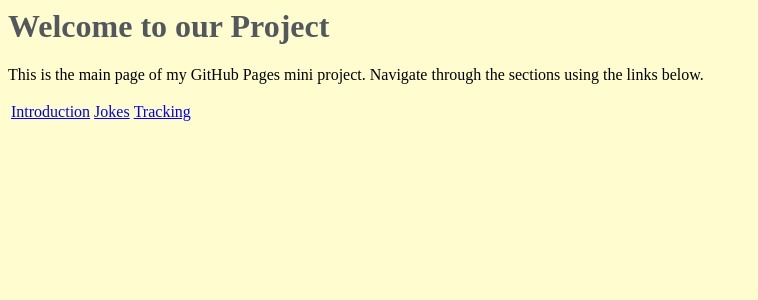
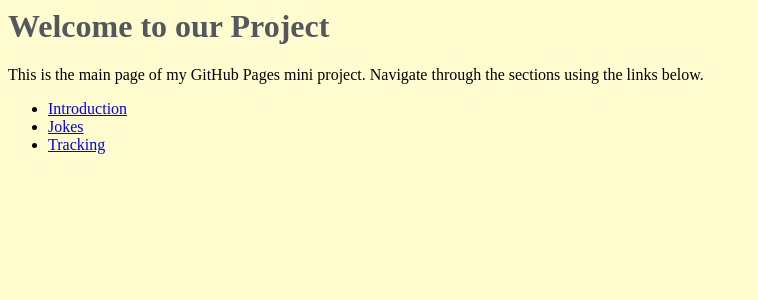
Before and after one commit to 7mwang/pair-blog, a Jekyll site: the page built from index.md, in a window 1280 px wide. Shown: the top 300 px of the page, without its empty margins (0-758 px from the left). Built offline with Jekyll 4.4.1, drawn with Linux system fonts in a browser that asks for light colours.

Commit message:
reorganization

```diff
--- a/index.md
+++ b/index.md
@@ -5,10 +5,8 @@ title: Welcome to our Project
 
 This is the main page of my GitHub Pages mini project. Navigate through the sections using the links below.
 
-<table>
-  <tr>
-    <td><a href="{{ site.baseurl }}/github/pages/intro">Introduction</a></td>
-    <td><a href="{{ site.baseurl }}/github/pages/jokes">Jokes</a></td>
-    <td><a href="{{ site.baseurl }}/github/pages/tracking">Tracking</a></td>
-  </tr>
-</table>
+<ul>
+<li><a href="{{ site.baseurl }}/intro">Introduction</a></li>
+<li><a href="{{ site.baseurl }}/jokes">Jokes</a></li>
+<li><a href="{{ site.baseurl }}/tracking">Tracking</a></li>
+</ul>
```
Also changed, not shown: intro.md (renamed from __notebooks/foundations/C-github_pages/intro.md, +1 -4 lines), jokes.md (renamed from __notebooks/foundations/C-github_pages/jokes.md, +1 -4 lines), tracking.md (renamed from __notebooks/foundations/C-github_pages/tracking.md, +1 -4 lines), Gemfile.lock.
